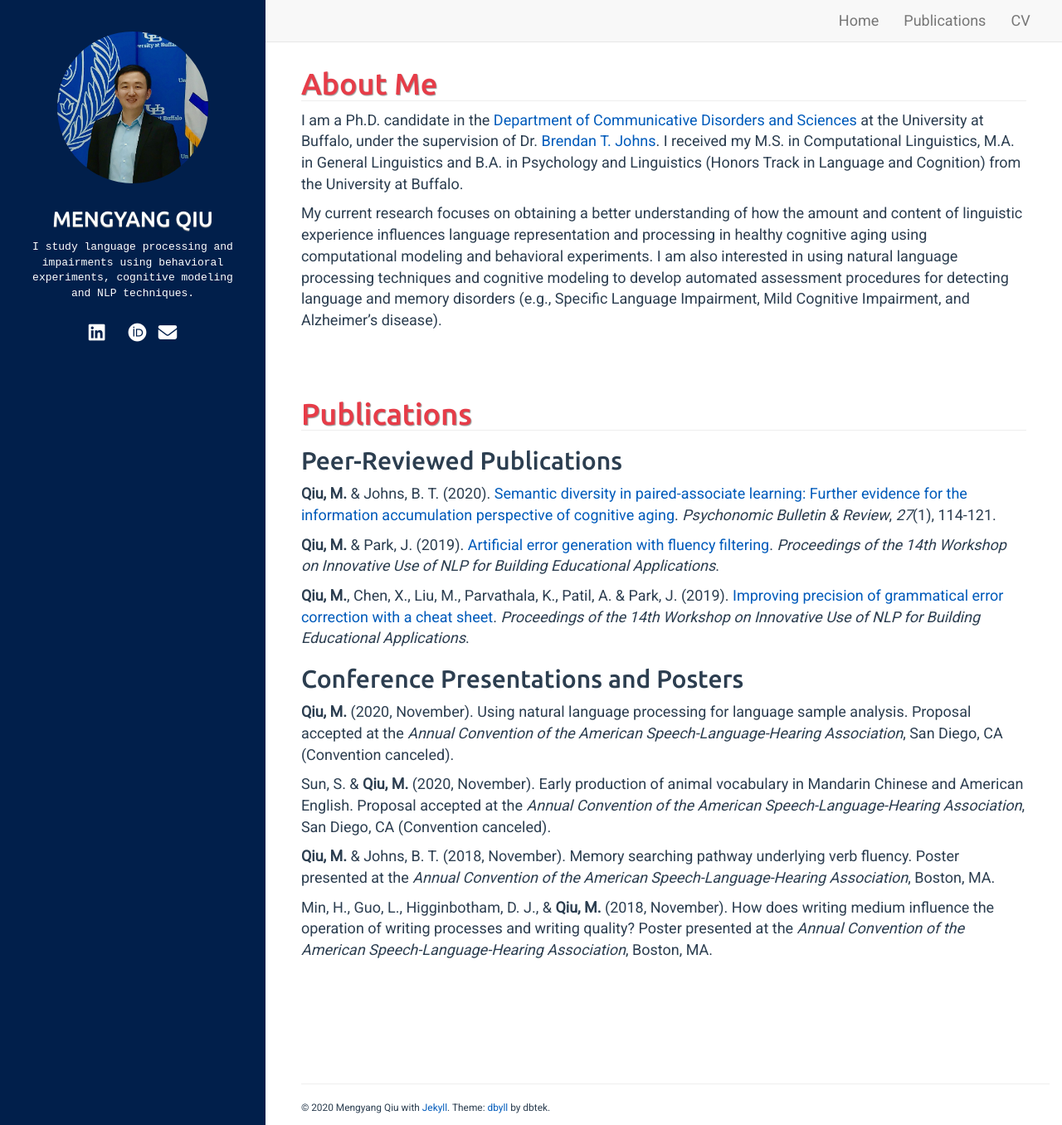
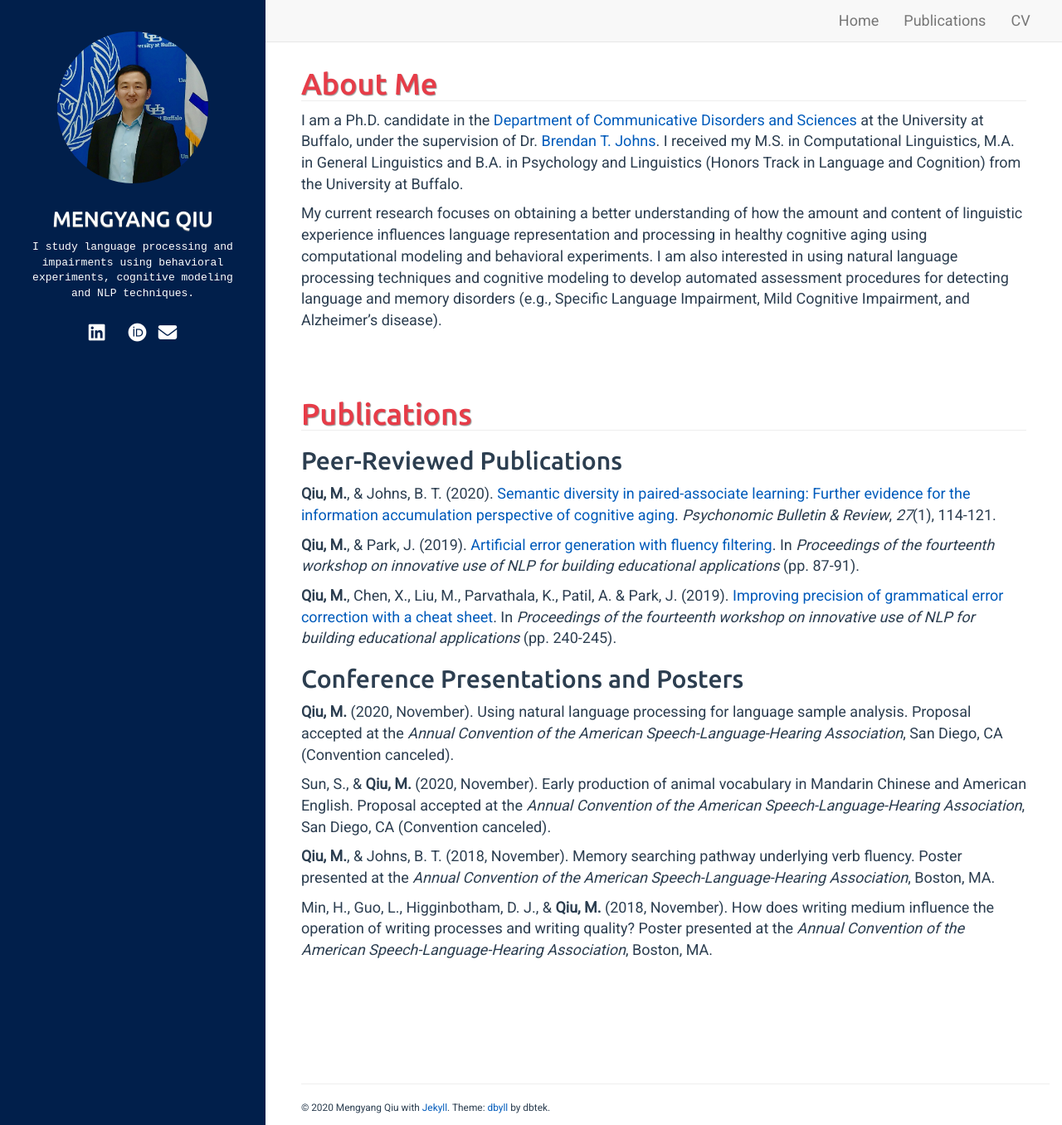
Before and after one commit to mengyangq/mengyangq.github.io, a Jekyll site: the page built from index.html, in a window 1280 px wide and 1356 px high. Shown: the whole window at 83% size. Built offline with Jekyll 4.4.1, drawn with Linux system fonts in a browser that asks for light colours; nearby versions of some CDN libraries; a style sheet for code colours, icons or effects is not loaded.

Commit message:
Sun Sep 13 22:45:41 EDT 2020

```diff
--- a/_includes/publications.md
+++ b/_includes/publications.md
@@ -2,18 +2,18 @@
 
 ## Peer-Reviewed Publications
 
-**Qiu, M.** & Johns, B. T. (2020). [Semantic diversity in paired-associate learning: Further evidence for the information accumulation perspective of cognitive aging](https://rdcu.be/bZaKR). *Psychonomic Bulletin & Review*, *27*(1), 114-121.
+**Qiu, M.**, & Johns, B. T. (2020). [Semantic diversity in paired-associate learning: Further evidence for the information accumulation perspective of cognitive aging](https://rdcu.be/bZaKR). *Psychonomic Bulletin & Review*, *27*(1), 114-121.
 
-**Qiu, M.** & Park, J. (2019). [Artificial error generation with fluency filtering](https://www.aclweb.org/anthology/W19-4408). *Proceedings of the 14th Workshop on Innovative Use of NLP for Building Educational Applications*.
+**Qiu, M.**, & Park, J. (2019). [Artificial error generation with fluency filtering](https://www.aclweb.org/anthology/W19-4408). In *Proceedings of the fourteenth workshop on innovative use of NLP for building educational applications* (pp. 87-91).
 
-**Qiu, M.**, Chen, X., Liu, M., Parvathala, K., Patil, A. & Park, J. (2019). [Improving precision of grammatical error correction with a cheat sheet](https://www.aclweb.org/anthology/W19-4425). *Proceedings of the 14th Workshop on Innovative Use of NLP for Building Educational Applications*.
+**Qiu, M.**, Chen, X., Liu, M., Parvathala, K., Patil, A. & Park, J. (2019). [Improving precision of grammatical error correction with a cheat sheet](https://www.aclweb.org/anthology/W19-4425). In *Proceedings of the fourteenth workshop on innovative use of NLP for building educational applications* (pp. 240-245).
 
 ## Conference Presentations and Posters
 
 **Qiu, M.** (2020, November). Using natural language processing for language sample analysis. Proposal accepted at the *Annual Convention of the American Speech-Language-Hearing Association*, San Diego, CA (Convention canceled).
 
-Sun, S. & **Qiu, M.** (2020, November).  Early production of animal vocabulary in Mandarin Chinese and American English. Proposal accepted at the *Annual Convention of the American Speech-Language-Hearing Association*, San Diego, CA (Convention canceled).
+Sun, S., & **Qiu, M.** (2020, November).  Early production of animal vocabulary in Mandarin Chinese and American English. Proposal accepted at the *Annual Convention of the American Speech-Language-Hearing Association*, San Diego, CA (Convention canceled).
 
-**Qiu, M.** & Johns, B. T. (2018, November). Memory searching pathway underlying verb fluency. Poster presented at the *Annual Convention of the American Speech-Language-Hearing Association*, Boston, MA.
+**Qiu, M.**, & Johns, B. T. (2018, November). Memory searching pathway underlying verb fluency. Poster presented at the *Annual Convention of the American Speech-Language-Hearing Association*, Boston, MA.
 
 Min, H., Guo, L., Higginbotham, D. J., & **Qiu, M.** (2018, November). How does writing medium influence the operation of writing processes and writing quality? Poster presented at the *Annual Convention of the American Speech-Language-Hearing Association*, Boston, MA.
```
Also changed, not shown: 2 other files.
